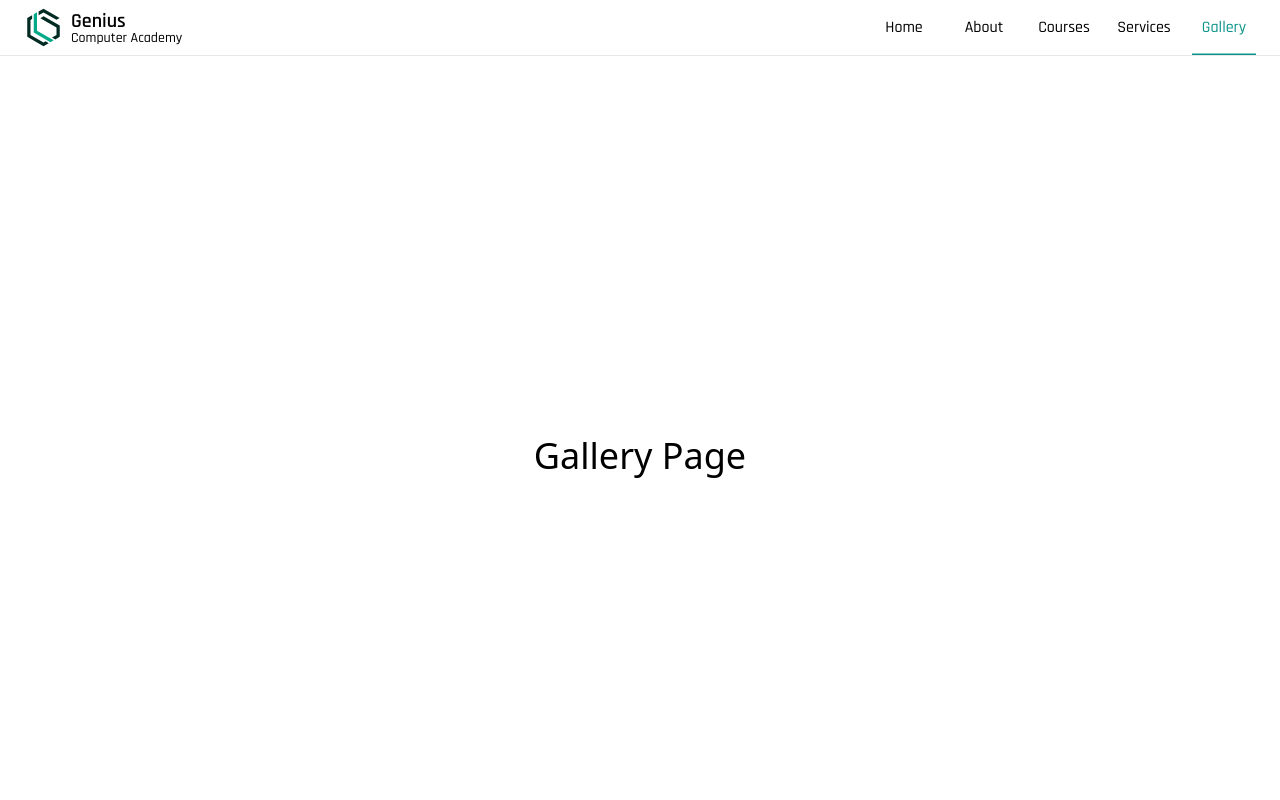
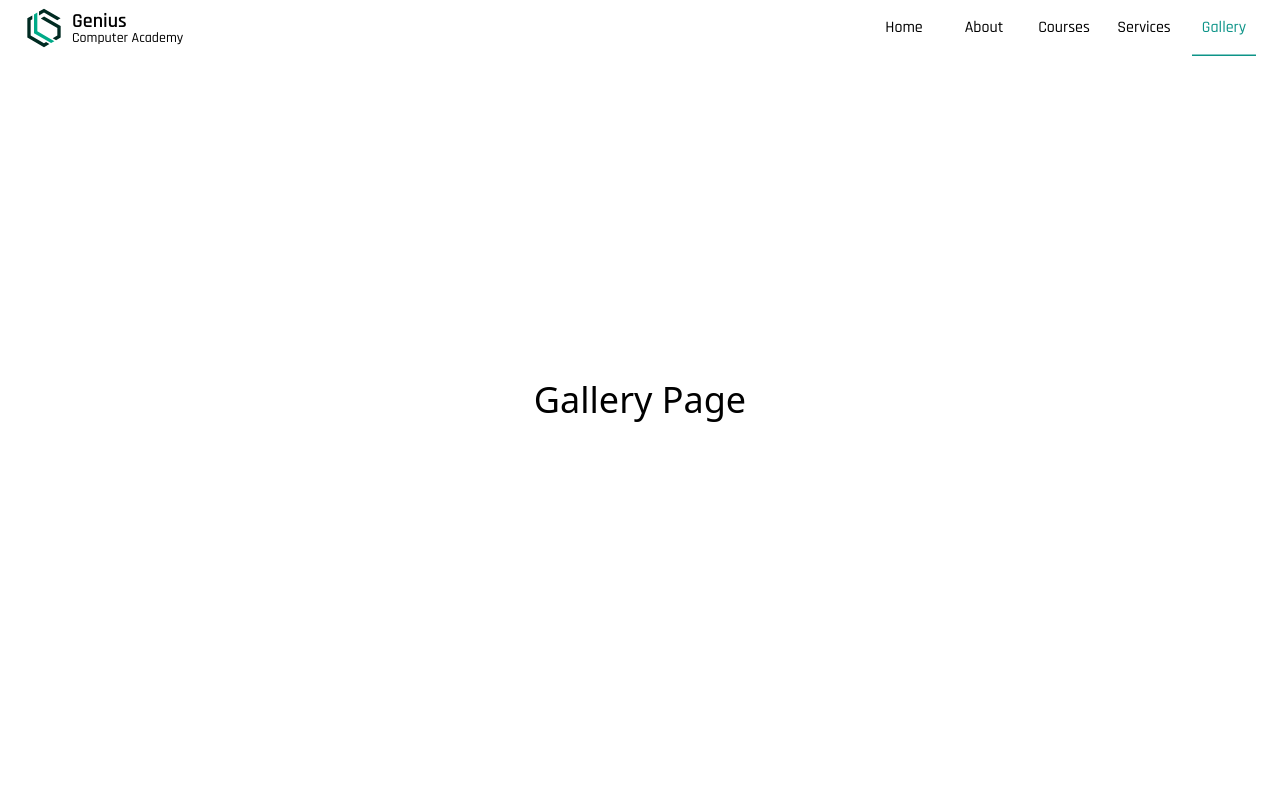
Before and after one commit to anaysharma/genius-coaching-center, a React (Vite) app: page /gallery in a window 1280 px wide. Shown: the top 800 px of the page. Built offline with nearby package versions, Linux system fonts and the light colour scheme.

Commit message:
add navbar dynamic color effect

```diff
--- a/src/components/Navbar.tsx
+++ b/src/components/Navbar.tsx
@@ -1,14 +1,48 @@
 import { Outlet, Link } from 'react-router-dom';
 import NavbarLink from './NavbarLink';
-import { useState } from 'react';
+import { useEffect, useState } from 'react';
 import Hamburger from './Hamburger';
 import getDarkModePreference from '../utils/getDarkModePreference';
+import getScrollPosition from '../utils/getScrollPosition';
 
 const Navbar = () => {
-	const [isOpen, setOpen] = useState(false);
+	const [isOpen, setOpen] = useState<boolean>(false);
+	const [backgroundColor, setBackgroundColor] = useState<{
+		[key: string]: string;
+	}>({
+		dark: 'rgba(15, 23, 42, 0)',
+		light: 'rgba(255, 255, 255, 0)',
+	});
+
+	const handleScroll = () => {
+		const position = window.pageYOffset;
+
+		setBackgroundColor({
+			dark: `rgba(15, 23, 42, ${position / 255 > 0.8 ? 0.8 : position / 255})`,
+			light: `rgba(255, 255, 255, ${
+				position / 255 > 0.8 ? 0.8 : position / 255
+			})`,
+		});
+	};
+
+	useEffect(() => {
+		window.addEventListener('scroll', handleScroll, { passive: true });
+		return () => {
+			window.removeEventListener('scroll', handleScroll);
+		};
+	}, [backgroundColor]);
+
+	const getBackgroundColor = () => backgroundColor[getDarkModePreference()];
+
 	return (
 		<>
-			<nav className="fixed z-10 h-16 w-full border-b bg-white/80 pl-4 font-rajdhani font-medium backdrop-blur-lg dark:border-b-gray-700 dark:bg-gray-900/80 dark:text-white/80 md:h-14 lg:px-0">
+			<nav
+				id="nav-bar"
+				className={`fixed z-10 h-16 w-full pl-4 font-rajdhani font-medium dark:border-b-gray-700 dark:text-white/80 md:h-14 lg:px-0 ${
+					getScrollPosition() ? 'border-b backdrop-blur-lg' : ''
+				}`}
+				style={{ backgroundColor: getBackgroundColor() }}
+			>
 				<div className="container mx-auto flex h-full w-full justify-between md:px-6">
 					<div className="flex h-full w-full justify-between md:w-fit">
 						<Link to="/" className="flex h-full w-full items-center gap-2 py-2">
@@ -52,7 +86,7 @@ const Navbar = () => {
 			</nav>
 
 			<main className="dark:bg-gray-900 dark:text-white">
-				<div className="container mx-auto pt-16 md:pt-14">
+				<div className="container mx-auto">
 					<Outlet />
 				</div>
 			</main>
--- a/src/components/NavbarLink.tsx
+++ b/src/components/NavbarLink.tsx
@@ -10,7 +10,7 @@ const NavbarLink = (props: navbarLinkProps) => {
 	const { name, path } = props;
 	return (
 		<li
-			className={`-mt-px flex h-full w-screen justify-center border-y hover:text-teal-600 hover:dark:text-teal-400 md:mt-0 md:w-16 md:border-0 ${
+			className={`-mt-px flex h-full w-screen justify-center border-y hover:text-teal-600 dark:border-gray-700 hover:dark:text-teal-400 md:mt-0 md:w-16 md:border-0 ${
 				getCurrentRoute() == path &&
 				'text-teal-600 dark:text-teal-400 md:shadow-accent'
 			}`}
--- a/src/components/homepageCarousal.tsx
+++ b/src/components/homepageCarousal.tsx
@@ -1,24 +1,25 @@
 import { useEffect, useState } from 'react';
 import { CarouselData } from './carousalData';
+import getScrollPosition from '../utils/getScrollPosition';
 
 function Carousel() {
-	const [currentSlide, setCurrentSLide] = useState(0);
-	const [paused, setPaused] = useState(false);
+	const [currentSlide, setCurrentSLide] = useState<number>(0);
+	const [paused, setPaused] = useState<boolean>(false);
 
 	useEffect(() => {
 		const timerId = setInterval(
 			() =>
-				setCurrentSLide(() =>
+				setCurrentSLide((currentSlide) =>
 					paused ? currentSlide : (currentSlide + 1) % CarouselData.length
 				),
-			3000
+			4000
 		);
 		return () => clearInterval(timerId);
-	}, [currentSlide, paused]);
+	}, [paused]);
 
 	return (
-		<div className="absolute overflow-hidden">
-			<div className="flex h-96 w-full">
+		<div className="relative overflow-hidden">
+			<div className="flex h-96 w-full items-center justify-center">
 				{CarouselData.map((slide, index) => {
 					return (
 						<img
@@ -27,14 +28,18 @@ function Carousel() {
 							src={slide.image}
 							alt={`image of slide number ${index} of hero carousal`}
 							key={index}
-							className={
-								index === currentSlide
-									? 'block h-auto w-full object-cover'
-									: 'hidden'
-							}
+							className={`
+								absolute min-h-full min-w-full flex-shrink-0 object-fill transition-opacity duration-1000 ${
+									index === currentSlide ? 'opacity-100' : 'opacity-0'
+								}`}
 						/>
 					);
 				})}
+				<div
+					className={
+						'z-2 absolute inset-0 bg-gradient-to-b from-white opacity-90 dark:from-slate-900'
+					}
+				></div>
 			</div>
 		</div>
 	);
--- a/src/pages/Home.tsx
+++ b/src/pages/Home.tsx
@@ -2,7 +2,7 @@ import Carousal from '../components/homepageCarousal';
 
 const Home = () => {
 	return (
-		<div className="relative h-screen">
+		<div className="h-screen">
 			<Carousal />
 			<h1 id="home"></h1>
 		</div>
--- a/src/utils/getDarkModePreference.tsx
+++ b/src/utils/getDarkModePreference.tsx
@@ -1,7 +1,7 @@
 import { useEffect, useState } from 'react';
 
-const getDarkModePreference = (): string => {
-	const getCurrentBrowserColor = () => {
+const getDarkModePreference = (): 'dark' | 'light' => {
+	const getCurrentBrowserColor = (): 'dark' | 'light' => {
 		if (
 			window.matchMedia &&
 			window.matchMedia('(prefers-color-scheme: dark)').matches
--- /dev/null
+++ b/src/utils/getScrollPosition.tsx
@@ -0,0 +1,20 @@
+import { useEffect, useState } from 'react';
+
+const getScrollPosition = () => {
+	const [scrollPosition, setScrollPosition] = useState(0);
+	const handleScroll = () => {
+		const position = window.pageYOffset;
+		setScrollPosition(position);
+	};
+
+	useEffect(() => {
+		window.addEventListener('scroll', handleScroll, { passive: true });
+		return () => {
+			window.removeEventListener('scroll', handleScroll);
+		};
+	}, [scrollPosition]);
+
+	return scrollPosition;
+};
+
+export default getScrollPosition;
--- a/src/utils/scrollToTop.tsx
+++ /dev/null
@@ -1 +0,0 @@
-export default {};
```
